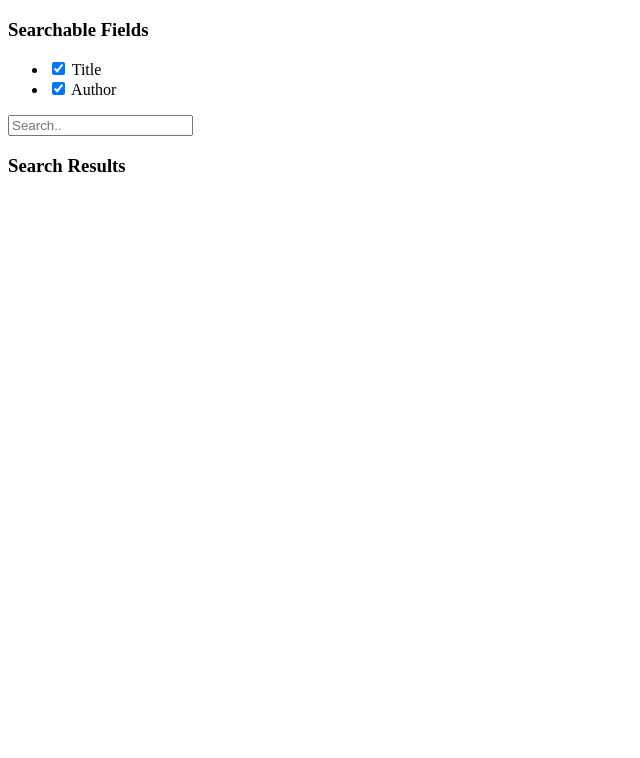
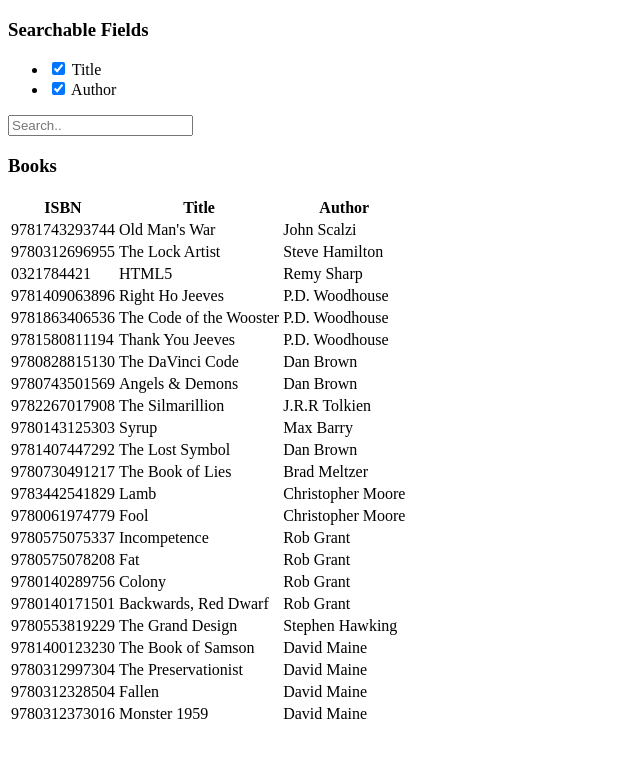
Before and after one commit to bvaughn/js-search, a website: page demo.html in a window 1280 px wide. Shown: the whole page, without its empty margins (0-640 px from the left). Drawn offline with Linux system fonts and the light colour scheme.

Commit message:
Updated demo.html to be more useful

```diff
--- a/demo.html
+++ b/demo.html
@@ -17,8 +17,19 @@
 
 <input type="search" id="searchInput" placeholder="Search..">
 
-<h3>Search Results</h3>
-<ul id="searchResultsList"></ul>
+<h3>Books</h3>
+<table id="indexedBooksTable">
+  <thead>
+    <tr>
+      <th>ISBN</th>
+      <th>Title</th>
+      <th>Author</th>
+    </tr>
+  </thead>
+  <tbody>
+
+  </tbody>
+</table>
 
 <script type="text/javascript" src="dist/js-search.js"></script>
 <script type="text/javascript">
@@ -63,6 +74,7 @@
   rebuildSearchIndex();
 
   var searchResultsList = document.getElementById('searchResultsList');
+  var searchInput = document.getElementById('searchInput');
 
   document.getElementById('authorCheckbox').onchange = function() {
     indexOnAuthor = !indexOnAuthor;
@@ -72,19 +84,45 @@
     indexOnTitle = !indexOnTitle;
     rebuildSearchIndex();
   };
-  document.getElementById('searchInput').oninput = function(event) {
-    var query = event.target.value;
-    var books = search.search(query);
+  searchInput.oninput = function() {
+    var query = searchInput.value;
+    var results = search.search(query);
 
-    searchResultsList.innerHTML = '';
+    if (results.length > 0) {
+      updateBooksTable(results);
+    } else if (!query) {
+      updateBooksTable(books);
+    } else {
+      updateBooksTable([]);
+    }
+  };
+
+  var indexedBooksTable = document.getElementById('indexedBooksTable');
+  var indexedBooksTBody = indexedBooksTable.tBodies[0];
+
+  var updateBooksTable = function(books) {
+    indexedBooksTBody.innerHTML = '';
 
     for (var i = 0, length = books.length; i < length; i++) {
       var book = books[i];
-      var listItem = document.createElement('li');
-      listItem.innerHTML = book.title + ', <em>' + book.author + '</em>';
-      searchResultsList.appendChild(listItem);
+
+      var isbnColumn = document.createElement('td');
+      isbnColumn.innerText = book.isbn;
+      var titleColumn = document.createElement('td');
+      titleColumn.innerText = book.title;
+      var authorColumn = document.createElement('td');
+      authorColumn.innerText = book.author;
+
+      var tableRow = document.createElement('tr');
+      tableRow.appendChild(isbnColumn);
+      tableRow.appendChild(titleColumn);
+      tableRow.appendChild(authorColumn);
+
+      indexedBooksTBody.appendChild(tableRow);
     }
   };
+
+  updateBooksTable(books);
 </script>
 </body>
 </html>
```
